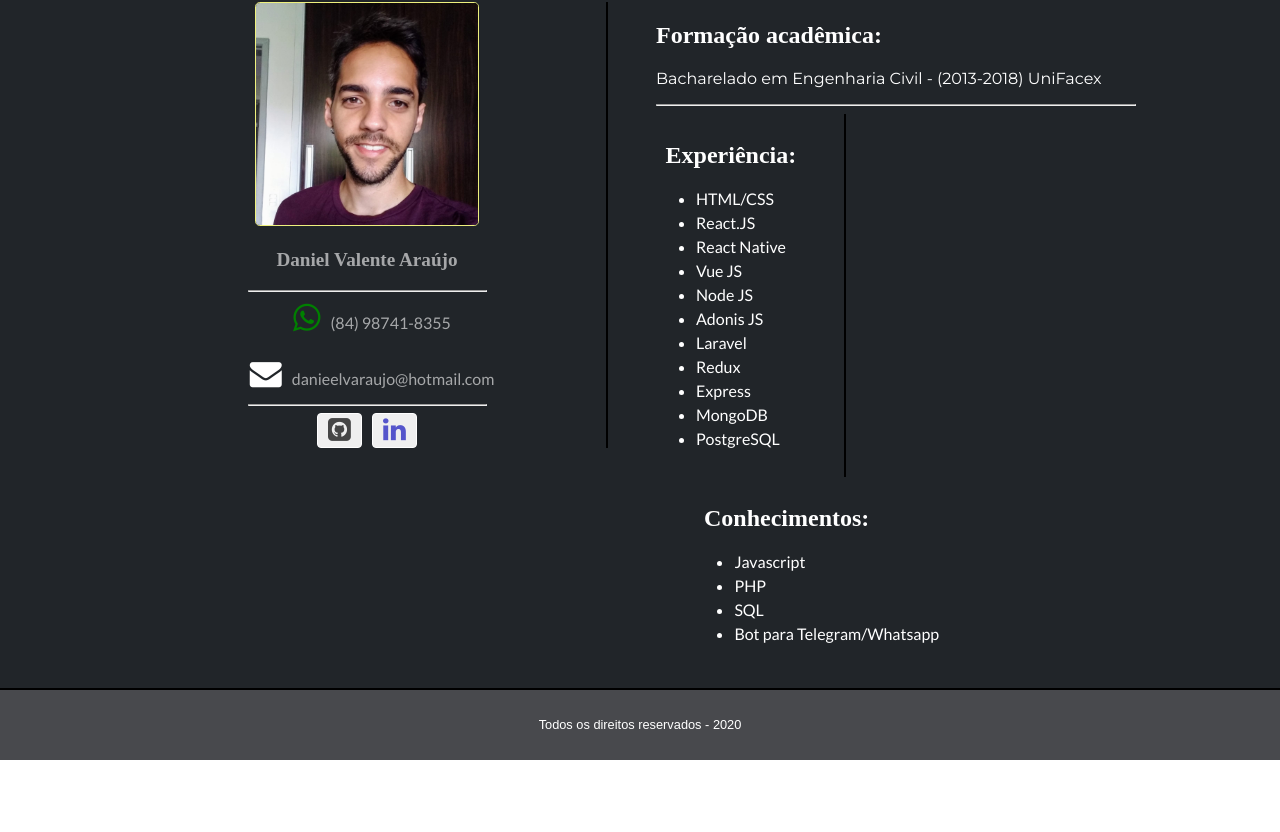
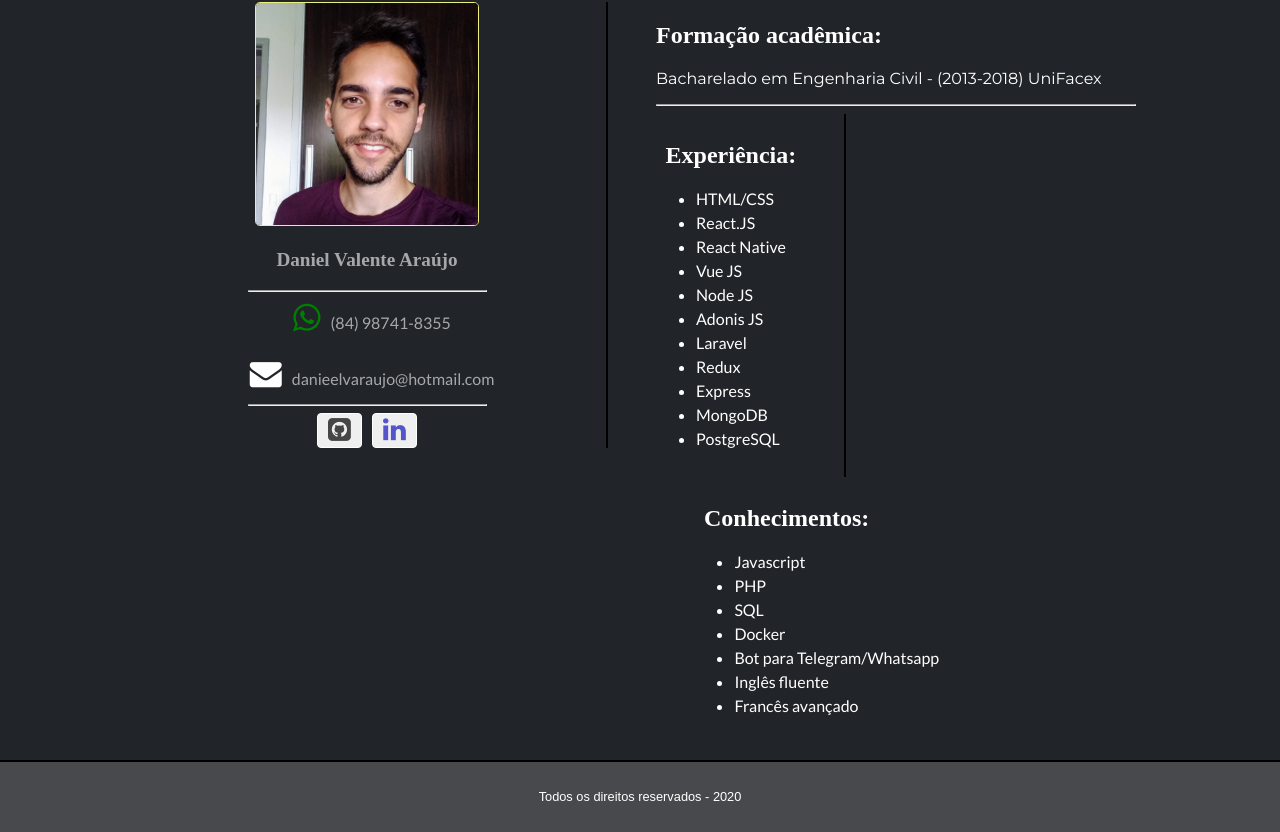
Before and after one commit to danieelvaraujo/site_v2, a React (Create React App) app: page / in a window 1280 px wide. Shown: the part 502-1334 px from the top of the page. Before the commit the page ends 1262 px from the top, so only its background shows below. Built offline with nearby package versions, Linux system fonts and the light colour scheme; a web font is replaced by a local one.

Commit message:
atualização

```diff
--- a/src/Paginas/Inicio/Sobre/Paineis/PainelD.js
+++ b/src/Paginas/Inicio/Sobre/Paineis/PainelD.js
@@ -32,7 +32,10 @@ function PainelD(props) {
           <li>Javascript</li>
           <li>PHP</li>
           <li>SQL</li>
+          <li>Docker</li>
           <li>Bot para Telegram/Whatsapp</li>
+          <li>Inglês fluente</li>
+          <li>Francês avançado</li>
         </ul>
       </div>
     </div>
```
